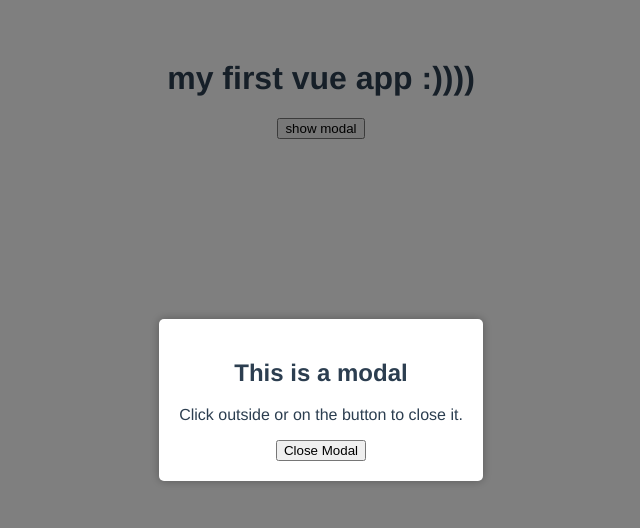
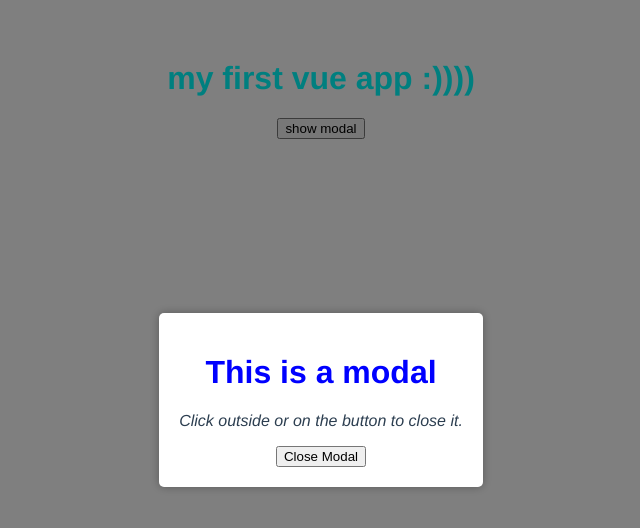
Before and after one commit to AbdullahHAK/vue-js-modal_project, a Vue app: page / in a window 1280 px wide. Both pictures are taken after a click on the button "show modal". Shown: the top 528 px of the page, without its empty margins (319-959 px from the left). Built offline with nearby package versions, Linux system fonts and the light colour scheme.

Commit message:
scoped and global CSS

```diff
--- a/src/App.vue
+++ b/src/App.vue
@@ -31,4 +31,8 @@ export default {
   color: #2c3e50;
   margin-top: 60px;
 }
+h1{
+  color: aqua;
+}
+
 </style>
--- /dev/null
+++ b/src/assets/global.css
@@ -0,0 +1,6 @@
+body{
+   margin: 0;
+}
+p{
+    font-style: italic;
+}
--- a/src/components/Modal.vue
+++ b/src/components/Modal.vue
@@ -1,7 +1,7 @@
 <template>
     <div class="modal-overlay">
       <div class="modal">
-        <h2>This is a modal</h2>
+        <h1>This is a modal</h1>
         <p>Click outside or on the button to close it.</p>
         <button @click="$emit('close')">Close Modal</button>
       </div>
@@ -14,6 +14,7 @@
   }
   </script>
 
+  <!-- <style scoped> /* now values of modals h1 will not be affected by app's h1 values, vue adds a data tag with every element, however it might slow down ur performance */ -->
   <style>
   .modal-overlay {
     position: fixed;
@@ -33,4 +34,8 @@
     border-radius: 5px;
     box-shadow: 0 0 10px rgba(0, 0, 0, 0.3);
   }
+  /* this is another way which doesnt decrease ur performance cuz u r specific */
+  .modal h1{
+    color: blue;
+  }
   </style>
--- a/src/main.js
+++ b/src/main.js
@@ -1,4 +1,6 @@
 import { createApp } from 'vue'
 import App from './App.vue'
+// for applying global to all components and scope ones u dont wanna apply to everyone and be specific
+import globa from './assets/global.css'
 
 createApp(App).mount('#app')
```
Also changed, not shown: src/assets/logo.png (deleted).
